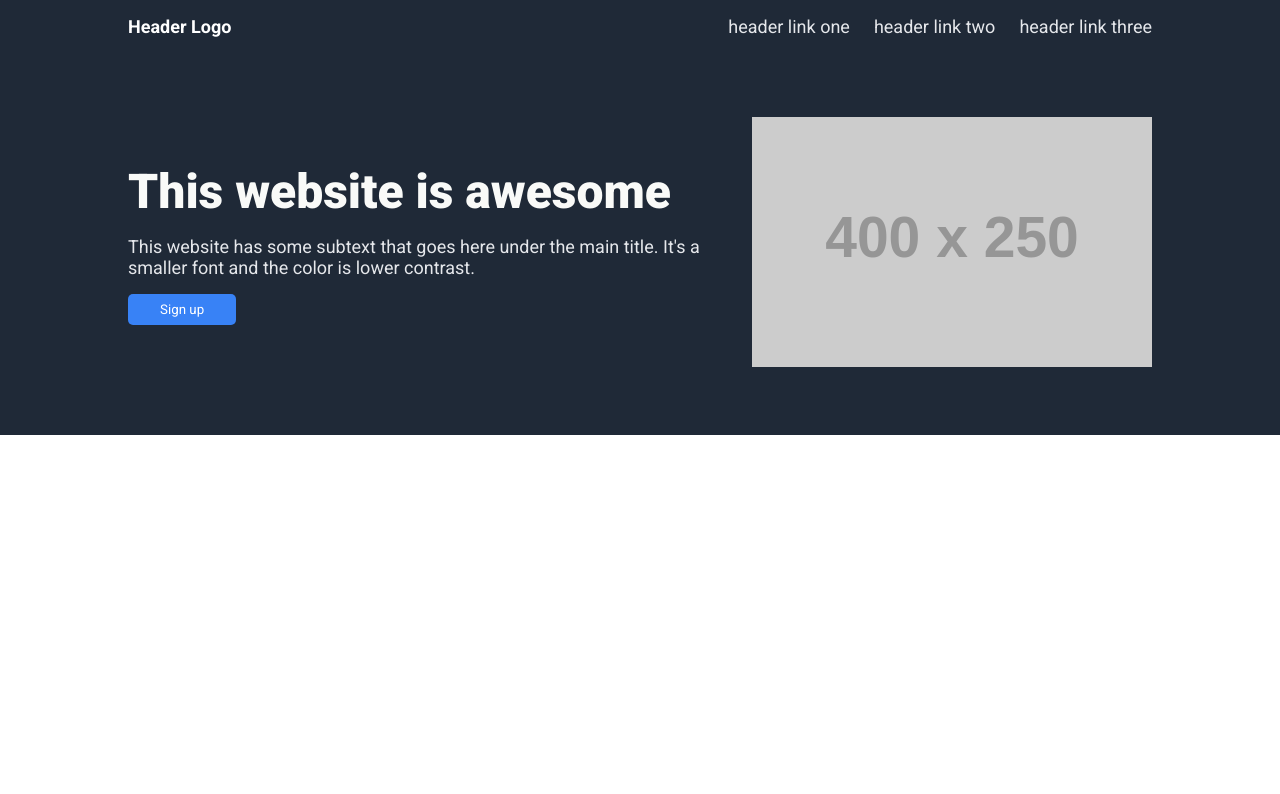
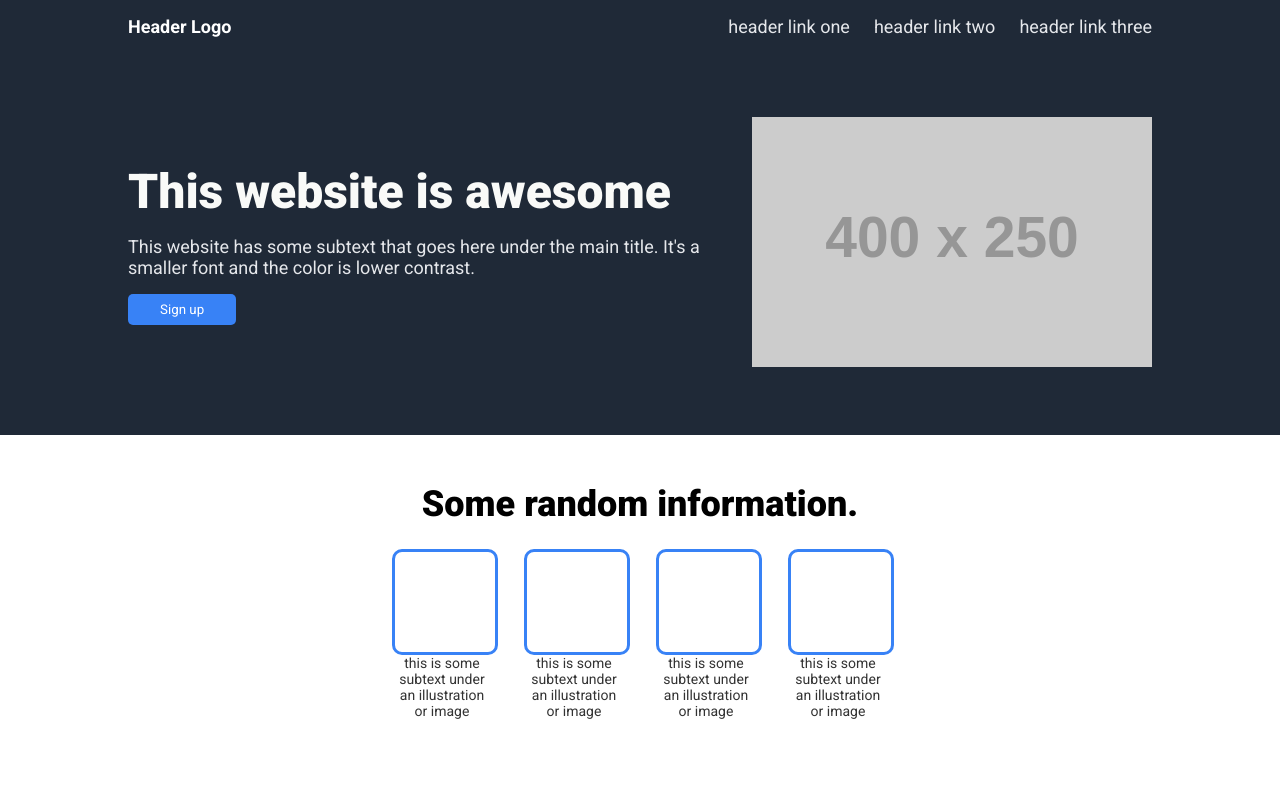
Before and after one commit to andersonhall/landing-page, a plain HTML site: page index.html in a window 1280 px wide. Drawn offline with Linux system fonts and the light colour scheme; placeholder pictures from the web are drawn by us.

Commit message:
add info section

```diff
--- a/index.html
+++ b/index.html
@@ -36,5 +36,34 @@
         <img src="https://placehold.co/400x250" alt="placeholder image" />
       </div>
     </section>
+    <section class="info">
+      <h2>Some random information.</h2>
+      <div class="cards">
+        <div class="card">
+          <div class="card-img"></div>
+          <p class="card-text">
+            this is some subtext under an illustration or image
+          </p>
+        </div>
+        <div class="card">
+          <div class="card-img"></div>
+          <p class="card-text">
+            this is some subtext under an illustration or image
+          </p>
+        </div>
+        <div class="card">
+          <div class="card-img"></div>
+          <p class="card-text">
+            this is some subtext under an illustration or image
+          </p>
+        </div>
+        <div class="card">
+          <div class="card-img"></div>
+          <p class="card-text">
+            this is some subtext under an illustration or image
+          </p>
+        </div>
+      </div>
+    </section>
   </body>
 </html>
--- a/styles.css
+++ b/styles.css
@@ -62,3 +62,38 @@
   color: white;
   padding: 8px 32px;
 }
+
+/* INFO SECTION */
+.info {
+  text-align: center;
+  padding: 48px 10%;
+}
+
+.info h2 {
+  font-size: 36px;
+  font-weight: 900;
+}
+
+.cards {
+  display: flex;
+  justify-content: center;
+  flex-wrap: wrap;
+  gap: 32px;
+  margin: 24px 0;
+}
+
+.card {
+  width: 100px;
+}
+
+.card-img {
+  width: 100px;
+  height: 100px;
+  border: solid #3882f6;
+  border-radius: 10px;
+}
+
+.card-text {
+  color: #333;
+  font-size: 14px;
+}
```
